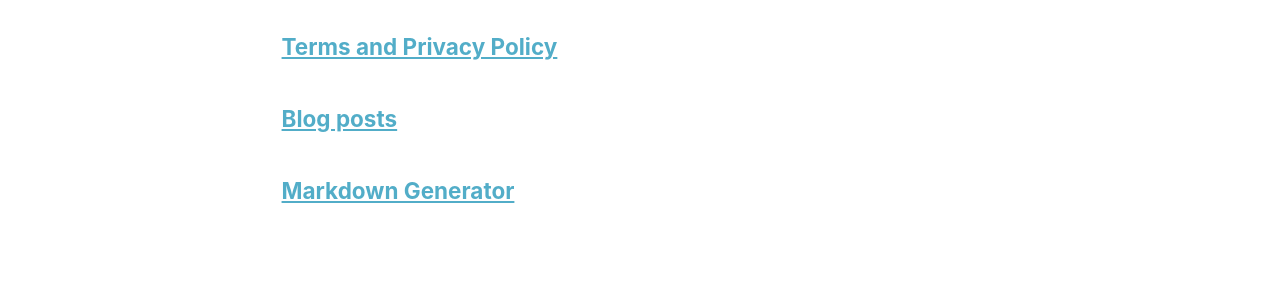
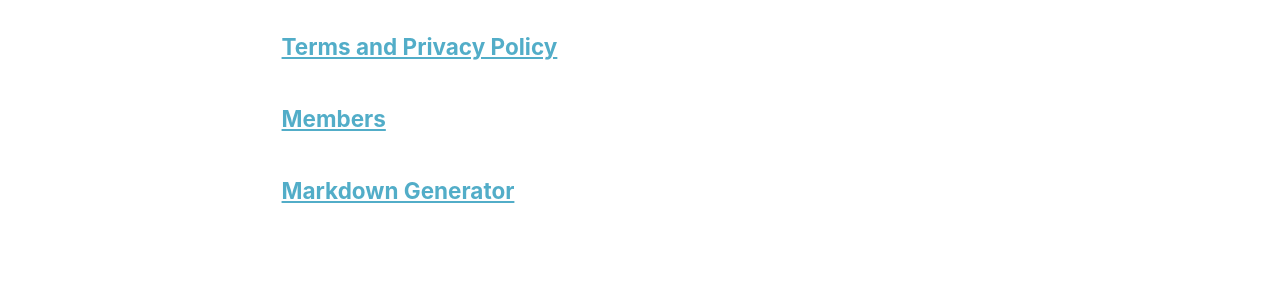
Before and after one commit to gegrav-ufabc/gegrav-ufabc.github.io, a Jekyll site: the page built from _pages/page-archive.html, in a window 1280 px wide and 900 px high, scrolled down 802 px. Shown: the part 489-789 px from the top of the window. Built offline with Jekyll 4.4.1, drawn with Linux system fonts in a browser that asks for light colours; a style sheet for code colours, icons or effects is not loaded.

Commit message:
Update year-archive.html

```diff
--- a/_pages/year-archive.html
+++ b/_pages/year-archive.html
@@ -1,7 +1,7 @@
 ---
 layout: archive
 permalink: /year-archive/
-title: "Blog posts"
+title: "Members"
 author_profile: true
 redirect_from:
   - /wordpress/blog-posts/
```
